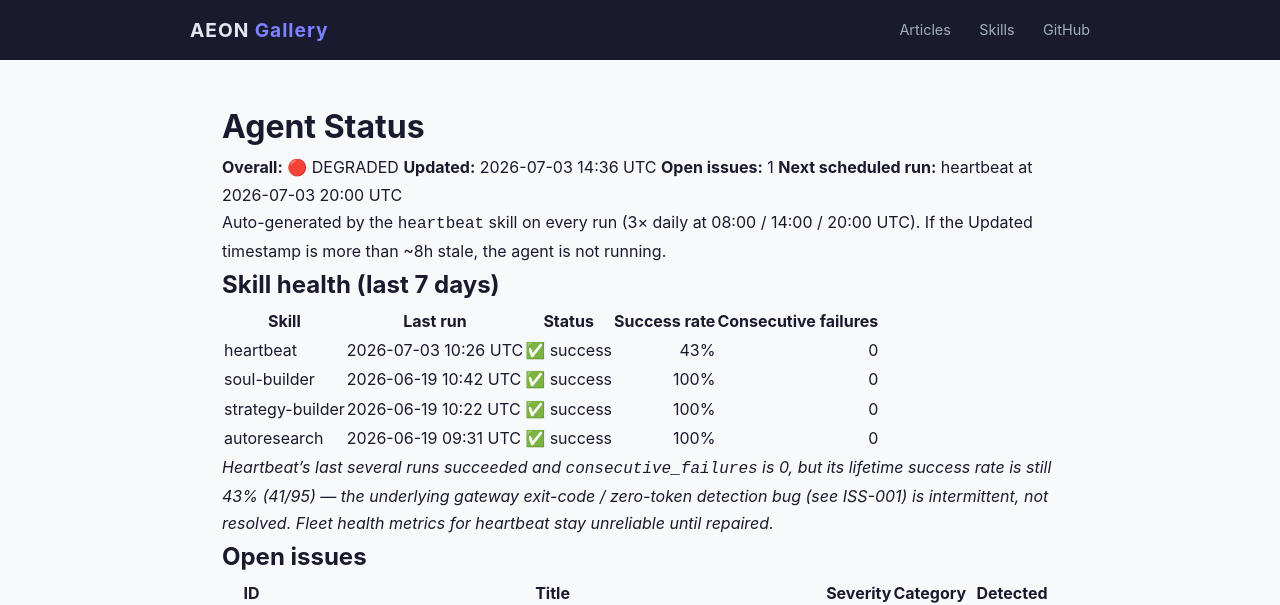
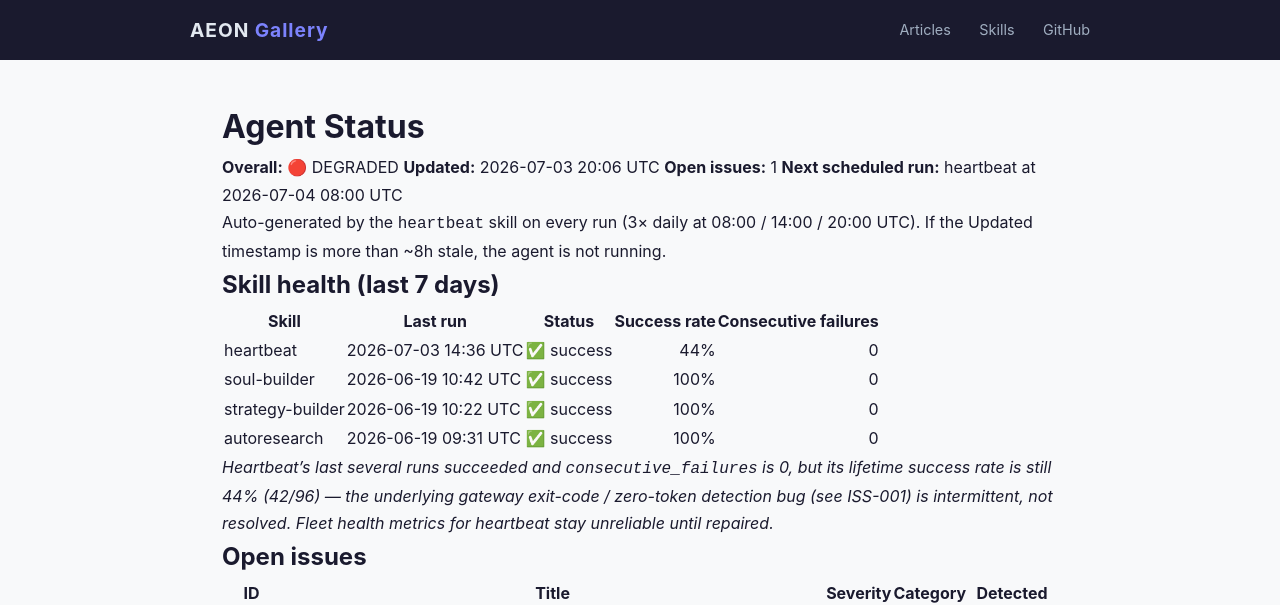
Before and after one commit to RickCrosschain/aeon, a Jekyll site: the page built from docs/status.md, in a window 1280 px wide. Shown: the top 605 px of the page. Built offline with Jekyll 4.4.1, drawn with Linux system fonts in a browser that asks for light colours.

Commit message:
chore(heartbeat): auto-commit 2026-07-03

```diff
--- a/docs/status.md
+++ b/docs/status.md
@@ -7,9 +7,9 @@
 # Agent Status
 
 **Overall:** 🔴 DEGRADED
-**Updated:** 2026-07-03 14:36 UTC
+**Updated:** 2026-07-03 20:06 UTC
 **Open issues:** 1
-**Next scheduled run:** heartbeat at 2026-07-03 20:00 UTC
+**Next scheduled run:** heartbeat at 2026-07-04 08:00 UTC
 
 Auto-generated by the `heartbeat` skill on every run (3× daily at 08:00 / 14:00 / 20:00 UTC). If the Updated timestamp is more than ~8h stale, the agent is not running.
 
@@ -17,12 +17,12 @@
 
 | Skill | Last run | Status | Success rate | Consecutive failures |
 |-------|----------|--------|-------------:|---------------------:|
-| heartbeat | 2026-07-03 10:26 UTC | ✅ success | 43% | 0 |
+| heartbeat | 2026-07-03 14:36 UTC | ✅ success | 44% | 0 |
 | soul-builder | 2026-06-19 10:42 UTC | ✅ success | 100% | 0 |
 | strategy-builder | 2026-06-19 10:22 UTC | ✅ success | 100% | 0 |
 | autoresearch | 2026-06-19 09:31 UTC | ✅ success | 100% | 0 |
 
-_Heartbeat's last several runs succeeded and `consecutive_failures` is 0, but its lifetime success rate is still 43% (41/95) — the underlying gateway exit-code / zero-token detection bug (see ISS-001) is intermittent, not resolved. Fleet health metrics for heartbeat stay unreliable until repaired._
+_Heartbeat's last several runs succeeded and `consecutive_failures` is 0, but its lifetime success rate is still 44% (42/96) — the underlying gateway exit-code / zero-token detection bug (see ISS-001) is intermittent, not resolved. Fleet health metrics for heartbeat stay unreliable until repaired._
 
 ## Open issues
 
--- a/memory/token-usage.csv
+++ b/memory/token-usage.csv
@@ -44,3 +44,4 @@
 2026-07-02,heartbeat,claude-opus-4-8,2096,3839,375812,36422
 2026-07-03,heartbeat,claude-opus-4-8,2098,4819,419209,57622
 2026-07-03,heartbeat,claude-opus-4-8,2096,3898,366157,55367
+2026-07-03,heartbeat,claude-opus-4-8,2098,5588,431719,57909
```
Also changed, not shown: memory/logs/2026-07-03.md (+15 -0 lines), .outputs/heartbeat.md.
